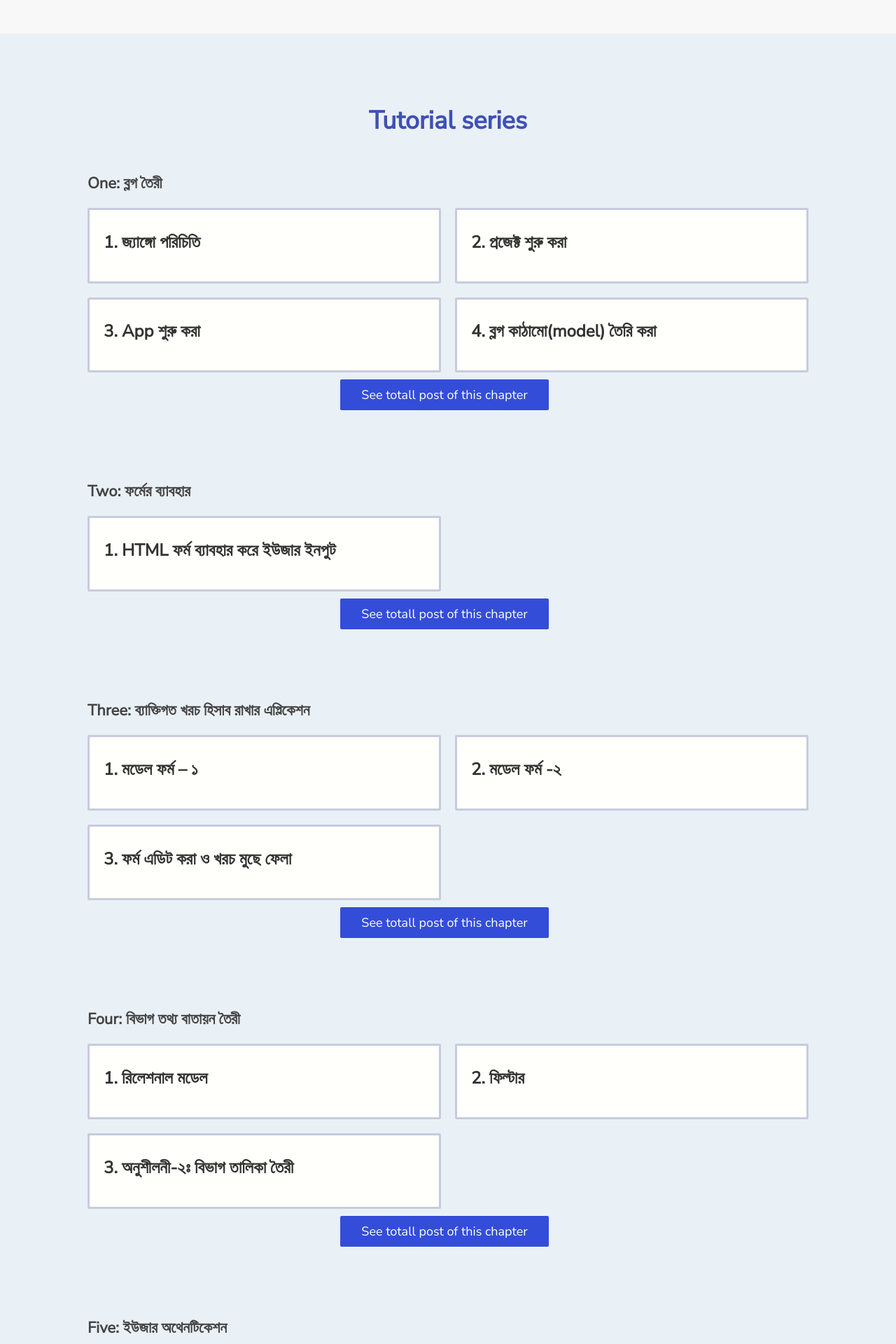
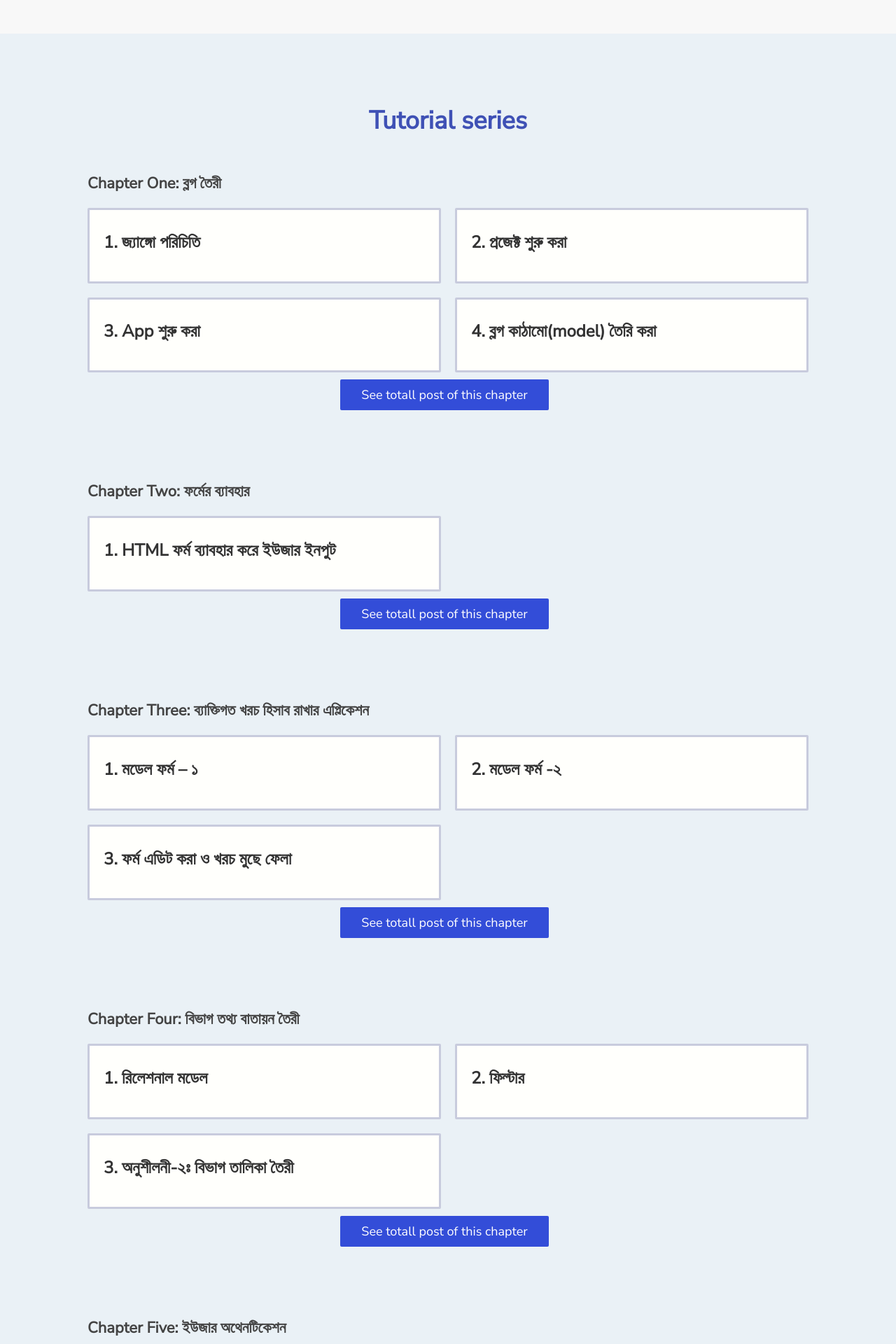
Before and after one commit to sdshoriot/blog-site, a Django app: page / in a window 1280 px wide. Shown: the part 1244-3164 px from the top of the page at 70% size. Run offline with Django 3.2, Linux system fonts and the light colour scheme; data comes from the database, SQL or seed files in the repository; both versions use the stored data as it was after the commit; parts of the project's set-up code (start-up, migrations or seed data) failed here and were passed over; some libraries are stand-ins or nearby versions.

Commit message:
screenshot

```diff
--- a/templates/blog/home.html
+++ b/templates/blog/home.html
@@ -69,7 +69,7 @@
         {% for chapter in chapters %}
         <div class="series-example">
           <div class="post-header">
-            <h4>{{ chapter.chapter_name }}</h4>
+            <h4>Chapter {{ chapter.chapter_name }}</h4>
           </div>
           <div class="posts">
             {% for post in chapter.post.all|slice:":4" %}
```
Also changed, not shown: README.md, db.sqlite3, images/1.png, images/10.png (added), images/11.png (added), images/2.png (added), images/3.png, images/4.png (added), images/5.png, images/6.png (added), images/7.png (added), images/8.png (added), images/9.png (added).
